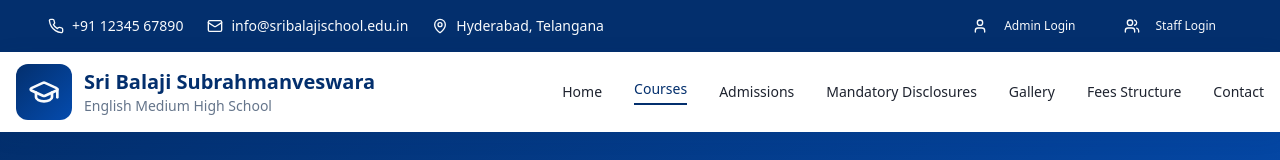
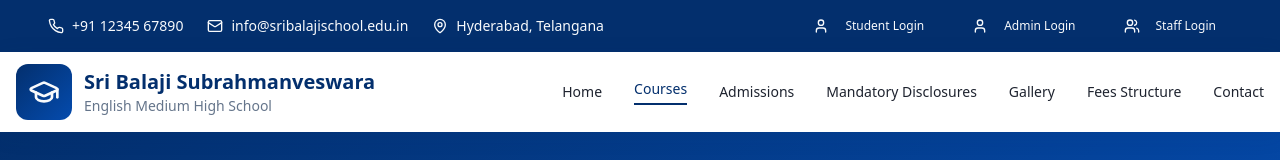
Before and after one commit to Manikanta28code/visual-recipe-creator, a React (Vite) app: page /courses in a window 1280 px wide. Shown: the top 160 px of the page. Built offline with nearby package versions, Linux system fonts and the light colour scheme.

Commit message:
Add student login button
Add a button for student login to the header component.

```diff
--- a/src/components/Header.tsx
+++ b/src/components/Header.tsx
@@ -45,6 +45,10 @@ const Header = () => {
             </div>
           </div>
           <div className="flex items-center space-x-4">
+            <Button variant="ghost" size="sm" className="text-primary-foreground hover:bg-primary-light">
+              <User className="h-4 w-4 mr-2" />
+              Student Login
+            </Button>
             <Button variant="ghost" size="sm" className="text-primary-foreground hover:bg-primary-light">
               <User className="h-4 w-4 mr-2" />
               Admin Login
```
